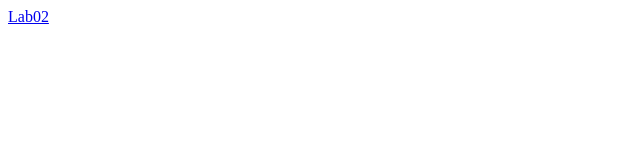
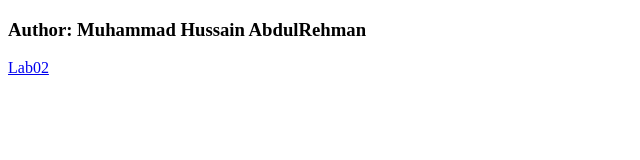
Before and after one commit to AbRehman17/AbRehman17.github.io, a plain HTML site: page index.html in a window 1280 px wide. Shown: the whole page, without its empty margins (0-640 px from the left). Drawn offline with Linux system fonts and the light colour scheme.

Commit message:
Updated index.html file

```diff
--- a/index.html
+++ b/index.html
@@ -7,6 +7,7 @@
     <title>Document</title>
 </head>
 <body>
+    <h3>Author: Muhammad Hussain AbdulRehman</h3>
    <a href="Lab02/index.html">Lab02</a>
 </body>
 </html>
```
